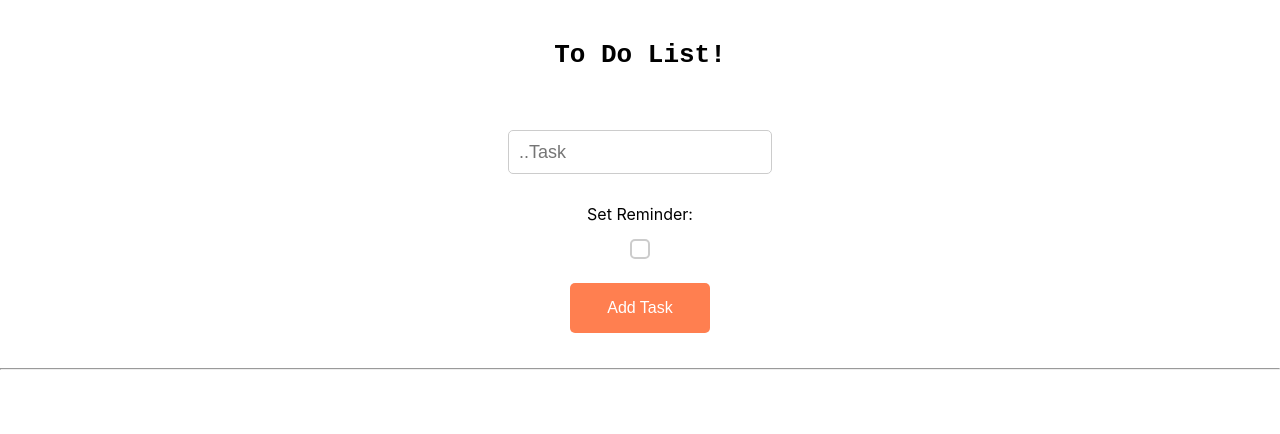
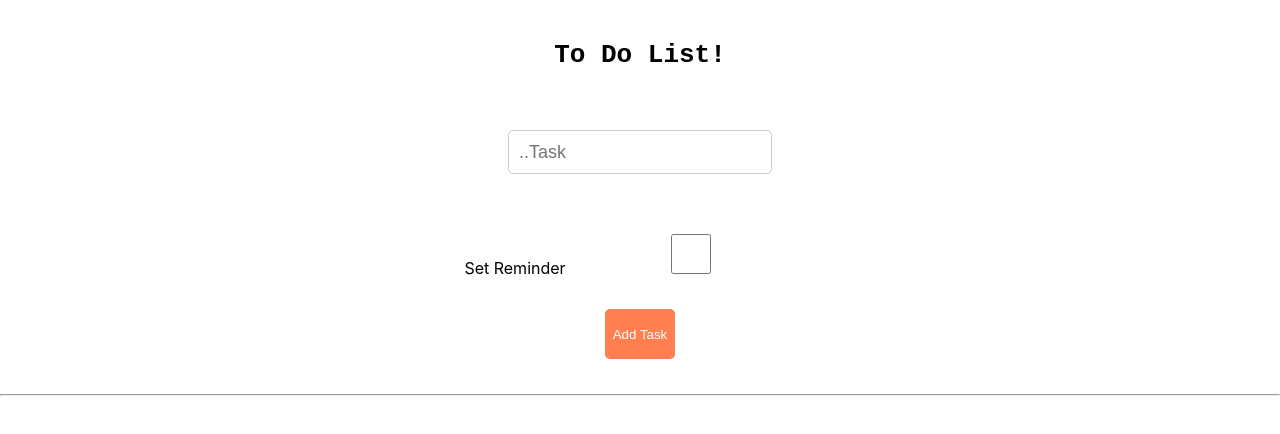
Before and after one commit to bunn1/doReact, a React (Create React App) app in the folder doreact/: page /todo in a window 1280 px wide. Shown: the top 434 px of the page. Built offline with nearby package versions, Linux system fonts and the light colour scheme.

Commit message:
Revert "className"
This reverts commit d0d1a4979d641b3877a735be9fdc1ca3459be689.

```diff
--- a/doreact/src/components/ToDo.js
+++ b/doreact/src/components/ToDo.js
@@ -71,7 +71,7 @@ function ToDo() {
   return (
     <div className="App">
       <h1>To Do List!</h1>
-      <div className="container">
+      <div>
         <input
           ref={inputTask}
           value={currentTask}
@@ -85,10 +85,10 @@ function ToDo() {
             setCurrentTask(event.target.value);
           }}
         />
-        <label className="labelReminder">Set Reminder:</label>
         <div className="form-control form-control-check">
+          <label>
+            Set Reminder
             <input
-            className="checkReminder"
               name="field-name-three"
               id="unique-field-id-three"
               type="checkbox"
@@ -96,11 +96,10 @@ function ToDo() {
               // value={reminder}
               onChange={toggleReminder}
             />
+          </label>
         </div>
 
-        <button id="addButton" onClick={addTask}>
-          Add Task
-        </button>
+        <button onClick={addTask}>Add Task</button>
       </div>
       <hr />
 
@@ -110,7 +109,13 @@ function ToDo() {
             <div id="task" key={key}>
               <li className={val.completed ? 'completed-task' : ''}>
                 {val.task}
-                {val.reminder ? <FiCheckCircle /> : ''}
+                {val.reminder ? (
+                  <FiCheckCircle
+                    style={{ marginLeft: '10 px', color: 'coral' }}
+                  />
+                ) : (
+                  ''
+                )}
               </li>
               <button onClick={() => completeTask(val.task)}>
                 {val.completed ? 'Mark Incomplete' : 'Mark Complete'}
```
Lines whose indentation alone changed are shown as unchanged.
